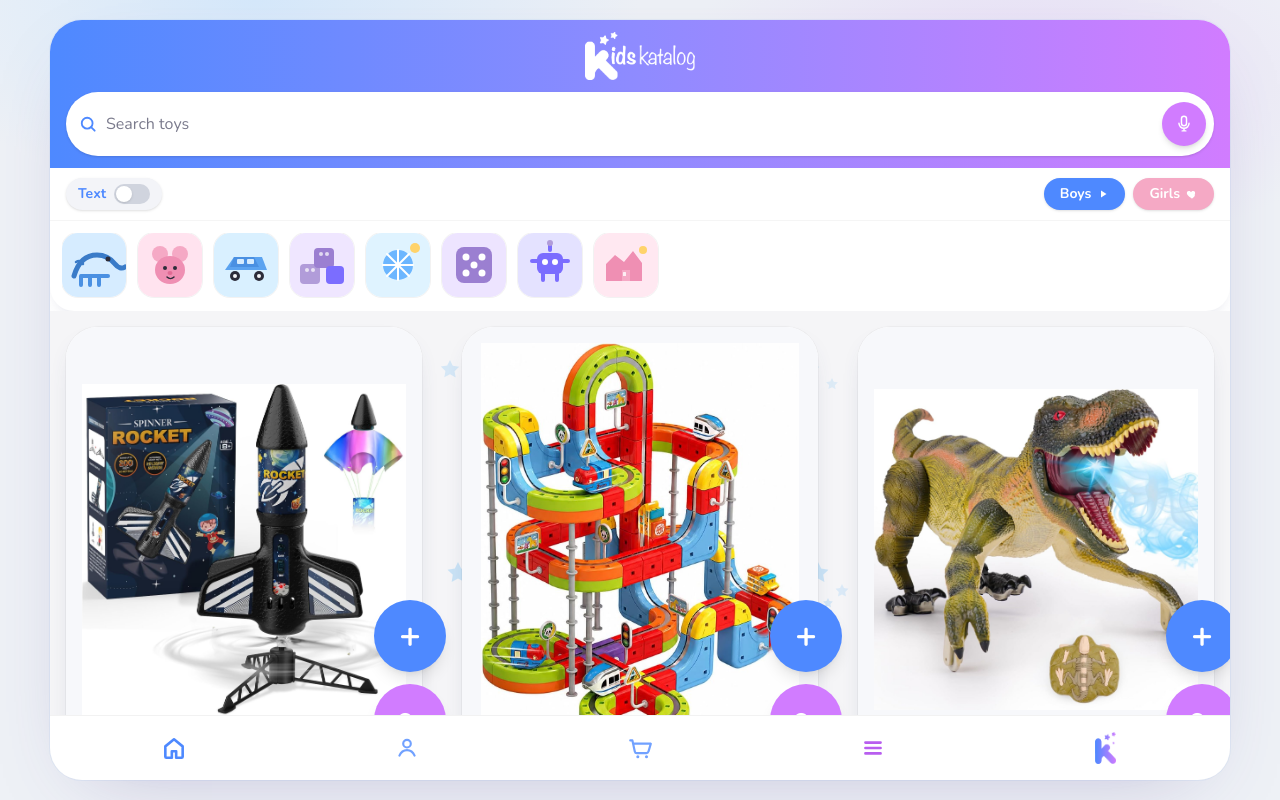
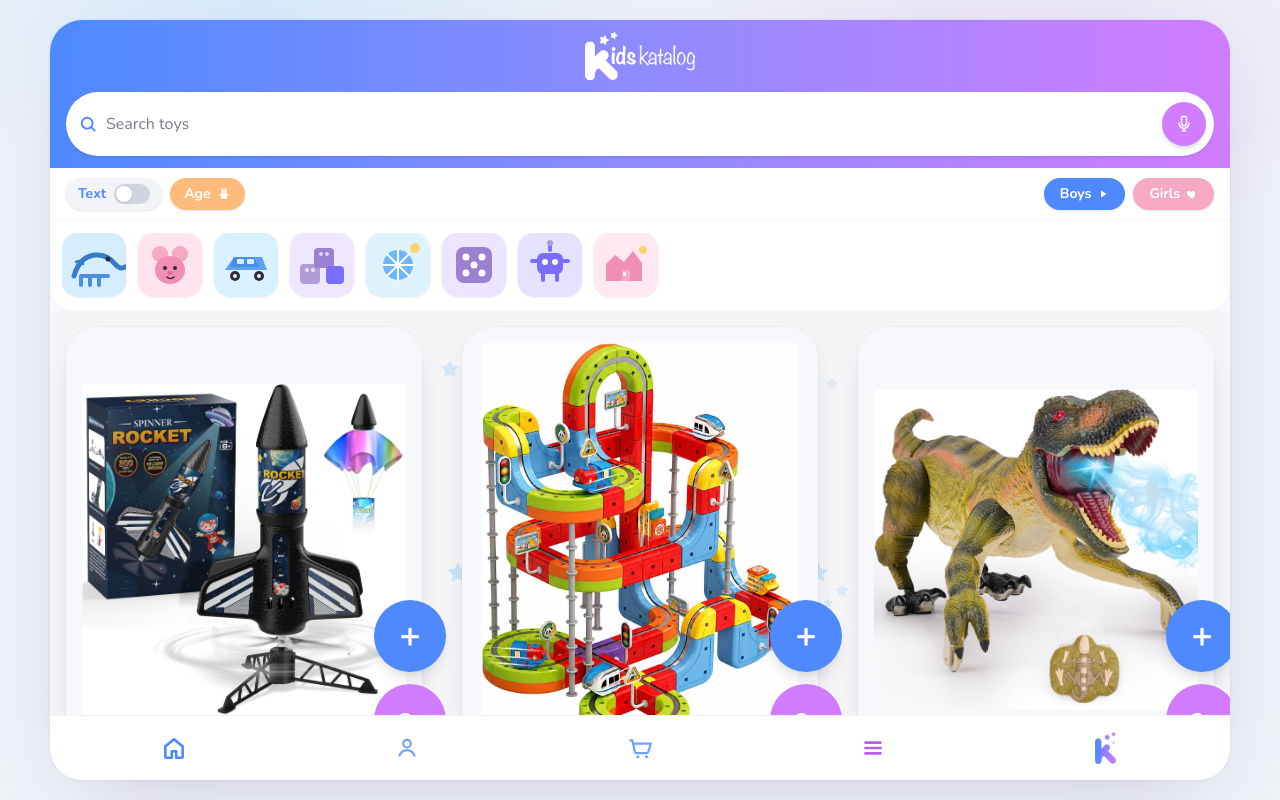
Before and after one commit to chastonbaggett-maker/kidskatalog, a Next.js app: page /shop in a window 1280 px wide. Built offline with nearby package versions, Linux system fonts and the light colour scheme.

Commit message:
Add Age filter with fun 3–13 picker popup
Orange Age chip opens a bouncing age grid; selecting an age filters toys
to those whose range includes it.

```diff
--- a/src/app/globals.css
+++ b/src/app/globals.css
@@ -8,6 +8,7 @@
   --purple-deep: #b85eef;
   --pink: #f5a9c5;
   --pink-deep: #ef8fb3;
+  --orange: #ff9f43;
   --lavender: #ebe4f7;
   --bg: #f5f5f7;
   --card: #ffffff;
@@ -130,6 +131,49 @@ body {
   overflow: hidden;
 }
 
+.age-pop {
+  animation: age-pop-in 280ms cubic-bezier(0.22, 1, 0.36, 1) both;
+  transform-origin: top center;
+}
+
+.age-pop-chip {
+  animation: age-chip-in 360ms cubic-bezier(0.22, 1, 0.36, 1) both;
+}
+
+.age-pop-chip:nth-child(1) { animation-delay: 20ms; }
+.age-pop-chip:nth-child(2) { animation-delay: 40ms; }
+.age-pop-chip:nth-child(3) { animation-delay: 60ms; }
+.age-pop-chip:nth-child(4) { animation-delay: 80ms; }
+.age-pop-chip:nth-child(5) { animation-delay: 100ms; }
+.age-pop-chip:nth-child(6) { animation-delay: 120ms; }
+.age-pop-chip:nth-child(7) { animation-delay: 140ms; }
+.age-pop-chip:nth-child(8) { animation-delay: 160ms; }
+.age-pop-chip:nth-child(9) { animation-delay: 180ms; }
+.age-pop-chip:nth-child(10) { animation-delay: 200ms; }
+.age-pop-chip:nth-child(11) { animation-delay: 220ms; }
+
+@keyframes age-pop-in {
+  from {
+    opacity: 0;
+    transform: translate3d(-50%, -8px, 0) scale(0.92);
+  }
+  to {
+    opacity: 1;
+    transform: translate3d(-50%, 0, 0) scale(1);
+  }
+}
+
+@keyframes age-chip-in {
+  from {
+    opacity: 0;
+    transform: scale(0.7);
+  }
+  to {
+    opacity: 1;
+    transform: scale(1);
+  }
+}
+
 @media (prefers-reduced-motion: reduce) {
   .browse-header-swap,
   .browse-header-panel,
--- a/src/components/BrowseFeed.tsx
+++ b/src/components/BrowseFeed.tsx
@@ -18,6 +18,7 @@ function easeInOutCubic(t: number) {
 export function BrowseFeed({ toys }: { toys: Toy[] }) {
   const [query, setQuery] = useState("");
   const [audience, setAudience] = useState<Audience>("all");
+  const [age, setAge] = useState<number | null>(null);
   const [showText, setShowText] = useState(false);
   const [collapsed, setCollapsed] = useState(false);
 
@@ -116,9 +117,11 @@ export function BrowseFeed({ toys }: { toys: Toy[] }) {
         t.name.toLowerCase().includes(q) ||
         t.blurb.toLowerCase().includes(q) ||
         t.category.includes(q);
-      return audienceOk && queryOk;
+      const ageOk =
+        age == null || (t.ageMin <= age && t.ageMax >= age);
+      return audienceOk && queryOk && ageOk;
     });
-  }, [toys, query, audience]);
+  }, [toys, query, audience, age]);
 
   return (
     <div className="relative flex min-h-0 flex-1 flex-col">
@@ -159,6 +162,8 @@ export function BrowseFeed({ toys }: { toys: Toy[] }) {
               onAudienceChange={setAudience}
               showText={showText}
               onShowTextChange={setShowText}
+              age={age}
+              onAgeChange={setAge}
             />
             <ThumbCarousel />
           </div>
--- a/src/components/FilterRow.tsx
+++ b/src/components/FilterRow.tsx
@@ -1,12 +1,17 @@
 "use client";
 
+import { useEffect, useId, useRef, useState } from "react";
 import type { Audience } from "@/types/toy";
+
+const AGES = [3, 4, 5, 6, 7, 8, 9, 10, 11, 12, 13] as const;
 
 type Props = {
   audience: Audience;
   onAudienceChange: (value: Audience) => void;
   showText: boolean;
   onShowTextChange: (value: boolean) => void;
+  age: number | null;
+  onAgeChange: (value: number | null) => void;
 };
 
 export function FilterRow({
@@ -14,9 +19,47 @@ export function FilterRow({
   onAudienceChange,
   showText,
   onShowTextChange,
+  age,
+  onAgeChange,
 }: Props) {
+  const [open, setOpen] = useState(false);
+  const [pos, setPos] = useState({ top: 0, left: 0 });
+  const popRef = useRef<HTMLDivElement>(null);
+  const btnRef = useRef<HTMLButtonElement>(null);
+  const titleId = useId();
+
+  useEffect(() => {
+    if (!open || !btnRef.current) return;
+    const rect = btnRef.current.getBoundingClientRect();
+    setPos({
+      top: rect.bottom + 10,
+      left: Math.min(
+        Math.max(rect.left + rect.width / 2, 148),
+        window.innerWidth - 148,
+      ),
+    });
+  }, [open]);
+
+  useEffect(() => {
+    if (!open) return;
+    const onDoc = (e: MouseEvent) => {
+      const t = e.target as Node;
+      if (popRef.current?.contains(t) || btnRef.current?.contains(t)) return;
+      setOpen(false);
+    };
+    const onKey = (e: KeyboardEvent) => {
+      if (e.key === "Escape") setOpen(false);
+    };
+    document.addEventListener("mousedown", onDoc);
+    document.addEventListener("keydown", onKey);
+    return () => {
+      document.removeEventListener("mousedown", onDoc);
+      document.removeEventListener("keydown", onKey);
+    };
+  }, [open]);
+
   return (
-    <div className="flex items-center gap-2 px-4 py-2.5">
+    <div className="relative flex items-center gap-2 px-4 py-2.5">
       <button
         type="button"
         onClick={() => onShowTextChange(!showText)}
@@ -35,6 +78,88 @@ export function FilterRow({
           />
         </span>
       </button>
+
+      <div className="relative shrink-0">
+        <button
+          ref={btnRef}
+          type="button"
+          onClick={() => setOpen((v) => !v)}
+          aria-haspopup="dialog"
+          aria-expanded={open}
+          className={`flex items-center gap-1.5 rounded-full px-3.5 py-1.5 text-sm font-bold text-white shadow-sm transition active:scale-95 ${
+            age != null ? "bg-[var(--orange)]" : "bg-[var(--orange)]/70"
+          }`}
+        >
+          Age{age != null ? ` ${age}` : ""}
+          <CakeIcon />
+        </button>
+
+        {open && (
+          <div
+            ref={popRef}
+            role="dialog"
+            aria-labelledby={titleId}
+            className="age-pop fixed z-[60] w-[min(18.5rem,calc(100vw-2rem))] -translate-x-1/2 rounded-[1.75rem] bg-white p-4 shadow-[0_18px_50px_-18px_rgba(80,60,140,0.55)] ring-1 ring-black/5"
+            style={{ top: pos.top, left: pos.left }}
+          >
+            <div className="mb-3 flex items-start justify-between gap-2">
+              <div>
+                <p
+                  id={titleId}
+                  className="font-[family-name:var(--font-display)] text-lg font-bold text-[var(--ink)]"
+                >
+                  How old are you?
+                </p>
+                <p className="text-xs font-semibold text-[var(--ink-soft)]">
+                  Pick an age · 3 to 13
+                </p>
+              </div>
+              <button
+                type="button"
+                onClick={() => setOpen(false)}
+                className="flex h-8 w-8 items-center justify-center rounded-full bg-[#f3f4f8] text-[var(--ink-soft)]"
+                aria-label="Close"
+              >
+                ×
+              </button>
+            </div>
+
+            <div className="grid grid-cols-4 gap-2">
+              {AGES.map((n) => {
+                const selected = age === n;
+                return (
+                  <button
+                    key={n}
+                    type="button"
+                    onClick={() => {
+                      onAgeChange(selected ? null : n);
+                      setOpen(false);
+                    }}
+                    className={`age-pop-chip flex aspect-square items-center justify-center rounded-2xl text-lg font-extrabold transition active:scale-95 ${
+                      selected
+                        ? "bg-[#ff9f43] text-white shadow-md"
+                        : "bg-[#fff4e6] text-[#c56a12] hover:bg-[#ffe0b8]"
+                    }`}
+                  >
+                    {n}
+                  </button>
+                );
+              })}
+            </div>
+
+            <button
+              type="button"
+              onClick={() => {
+                onAgeChange(null);
+                setOpen(false);
+              }}
+              className="mt-3 w-full rounded-full bg-[#f3f4f8] py-2.5 text-sm font-bold text-[var(--ink-soft)] transition active:scale-[0.98]"
+            >
+              Show all ages
+            </button>
+          </div>
+        )}
+      </div>
 
       <div className="ml-auto flex shrink-0 items-center gap-2">
         <button
@@ -71,6 +196,15 @@ export function FilterRow({
   );
 }
 
+function CakeIcon() {
+  return (
+    <svg width="14" height="14" viewBox="0 0 24 24" fill="currentColor" aria-hidden>
+      <path d="M12 2c.8 0 1.4.7 1.2 1.5-.2.7-.7 1.2-.7 2 0 .6.5 1 1 1s1-.4 1-1c0-.8-.5-1.3-.7-2C13.6 2.7 14.2 2 15 2c1.1 0 2 .9 2 2 0 1.2-.8 1.8-1.2 2.8-.3.7.1 1.5.9 1.7V10H7.3V8.5c.8-.2 1.2-1 0.9-1.7C7.8 5.8 7 5.2 7 4c0-1.1.9-2 2-2 .8 0 1.4.7 1.2 1.5-.2.7-.7 1.2-.7 2 0 .6.5 1 1 1s1-.4 1-1c0-.8-.5-1.3-.7-2C11.6 2.7 12.2 2 13 2h-1z" />
+      <path d="M5 11h14v2.2c0 .4-.2.8-.5 1L17 16v4H7v-4l-1.5-1.8c-.3-.2-.5-.6-.5-1V11z" />
+    </svg>
+  );
+}
+
 function PlayIcon() {
   return (
     <svg width="12" height="12" viewBox="0 0 24 24" fill="currentColor">
```
